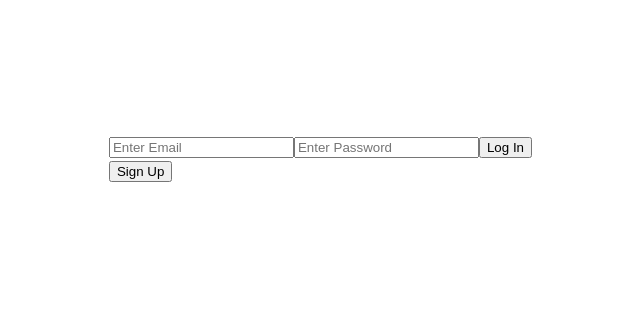
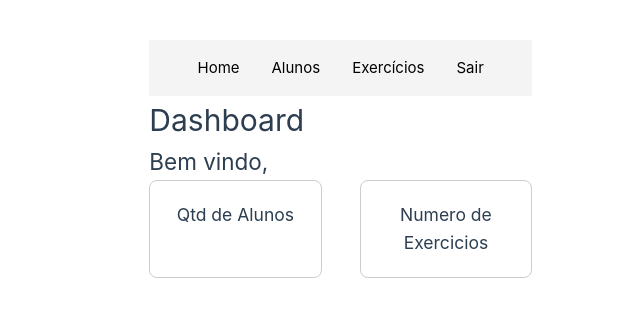
Before and after one commit to vdr3w/projeto-devinhouse-m1, a Vue app in the folder projeto-modulo-01/: page / in a window 1280 px wide. Shown: the part 241-558 px from the top of the page, without its empty margins (108-748 px from the left). Built offline with nearby package versions, Linux system fonts and the light colour scheme.

Commit message:
feat(App.Vue): add initial Header navigation with Vue Router

```diff
--- a/projeto-modulo-01/src/App.vue
+++ b/projeto-modulo-01/src/App.vue
@@ -1,11 +1,31 @@
+<template>
+  <div>
+    <header>
+      <nav>
+        <router-link to="/">Home</router-link>
+        <router-link to="/alunos">Alunos</router-link>
+        <router-link to="/exercicios">Exercícios</router-link>
+        <router-link to="/login">Sair</router-link>
+      </nav>
+    </header>
+    <RouterView />
+  </div>
+</template>
+
 <script setup>
 import { RouterView } from "vue-router";
 </script>
 
-<template>
-  <RouterView />
-</template>
+<style scoped>
+header {
+  background-color: #f4f4f4;
+  padding: 1rem;
+  text-align: center;
+}
 
-<style scoped>
-/* Estilos globais podem ser adicionados aqui */
+nav a {
+  margin: 0 1rem;
+  text-decoration: none;
+  color: black;
+}
 </style>
--- a/projeto-modulo-01/src/router/index.js
+++ b/projeto-modulo-01/src/router/index.js
@@ -11,6 +11,11 @@ import TrainingView from "../views/TrainingView/TrainingView.vue";
 const routes = [
   {
     path: "/",
+    name: "Dashboard",
+    component: Dashboard,
+  },
+  {
+    path: "/login",
     name: "Login",
     component: Login,
   },
@@ -18,11 +23,6 @@ const routes = [
     path: "/register",
     name: "Register",
     component: RegisterUser,
-  },
-  {
-    path: "/dashboard",
-    name: "Dashboard",
-    component: Dashboard,
   },
   {
     path: "/exercicios",
```
